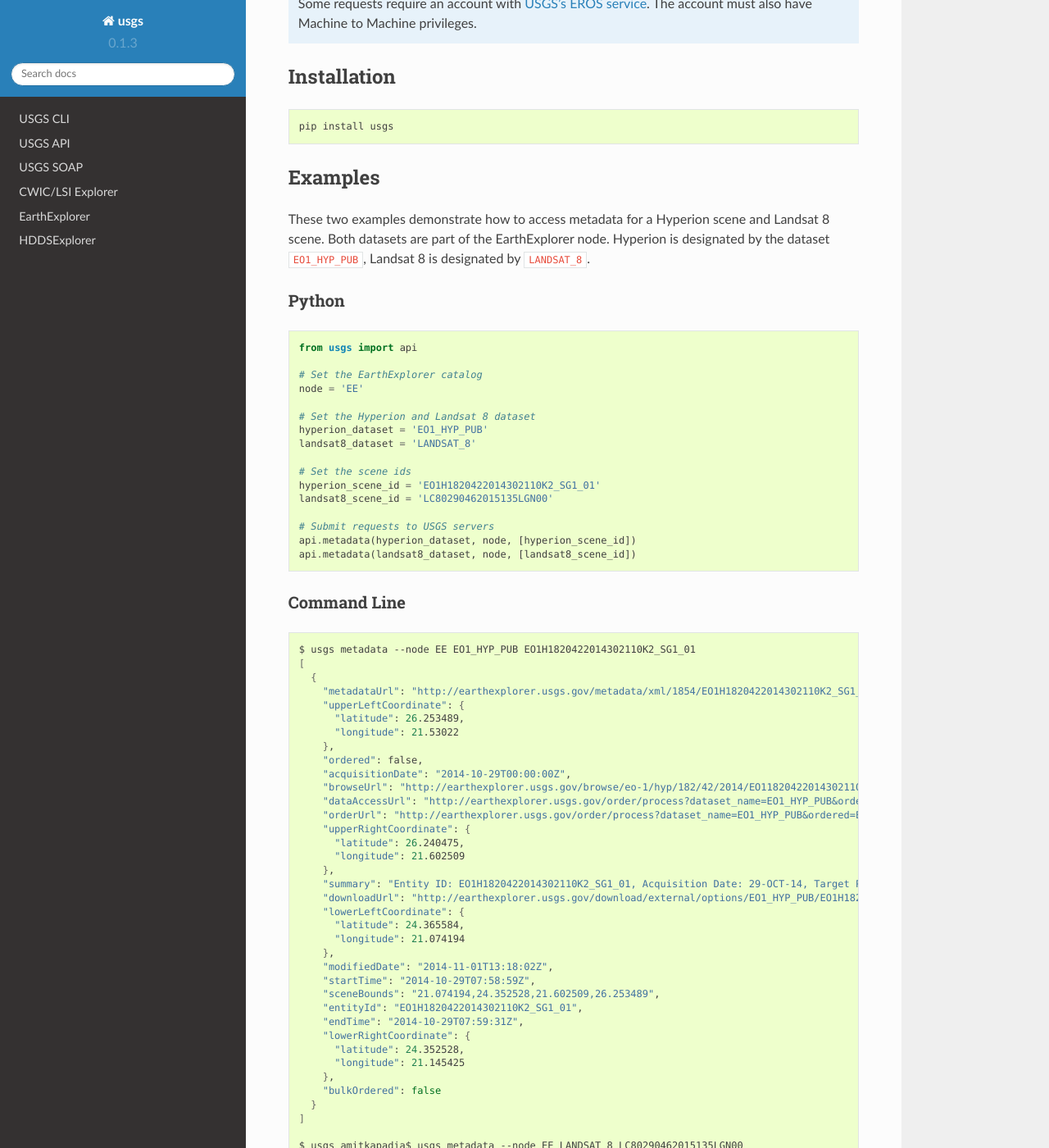
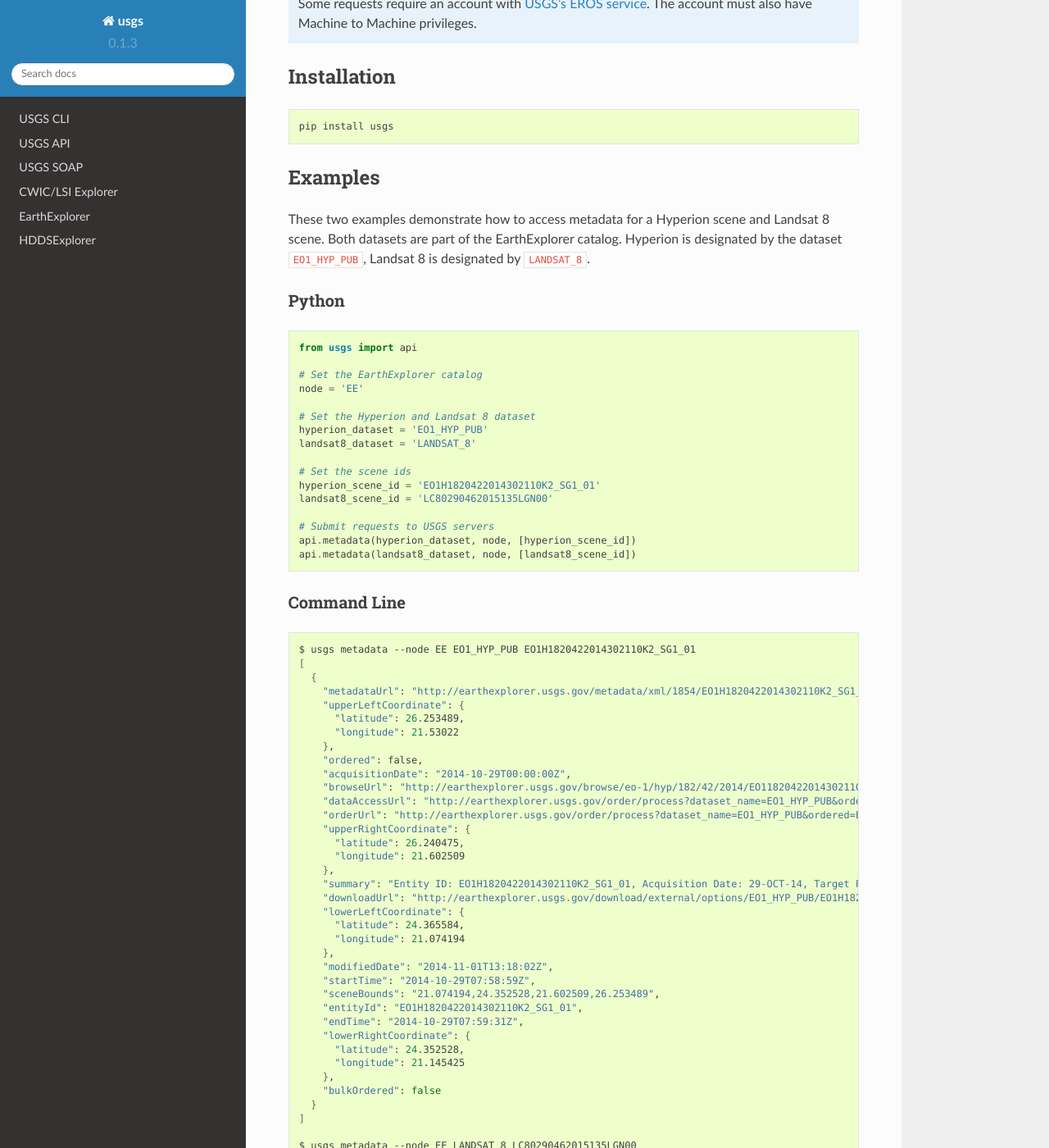
Before and after one commit to kapadia/usgs, a Sphinx documentation site: the page built from docs/index.rst, in a window 1280 px wide and 1400 px high, scrolled down 304 px. Shown: the whole window at 82% size. Built offline with Sphinx 7.4.7 and the Read the Docs theme 2.0.0, drawn with Linux system fonts in a browser that asks for light colours.

Commit message:
update cli docs

```diff
--- a/docs/index.rst
+++ b/docs/index.rst
@@ -17,7 +17,7 @@
 Examples
 --------
 
-These two examples demonstrate how to access metadata for a Hyperion scene and Landsat 8 scene. Both datasets are part of the EarthExplorer node. Hyperion is designated by the dataset ``EO1_HYP_PUB``, Landsat 8 is designated by ``LANDSAT_8``.
+These two examples demonstrate how to access metadata for a Hyperion scene and Landsat 8 scene. Both datasets are part of the EarthExplorer catalog. Hyperion is designated by the dataset ``EO1_HYP_PUB``, Landsat 8 is designated by ``LANDSAT_8``.
 
 
 Python
@@ -84,7 +84,7 @@
       }
     ]
 
-    $ usgs amitkapadia$ usgs metadata --node EE LANDSAT_8 LC80290462015135LGN00
+    $ usgs metadata --node EE LANDSAT_8 LC80290462015135LGN00
     [
       {
         "metadataUrl": "http://earthexplorer.usgs.gov/metadata/xml/4923/LC80290462015135LGN00/",
```
Also changed, not shown: docs/reference/cli.rst (+27 -12 lines).
